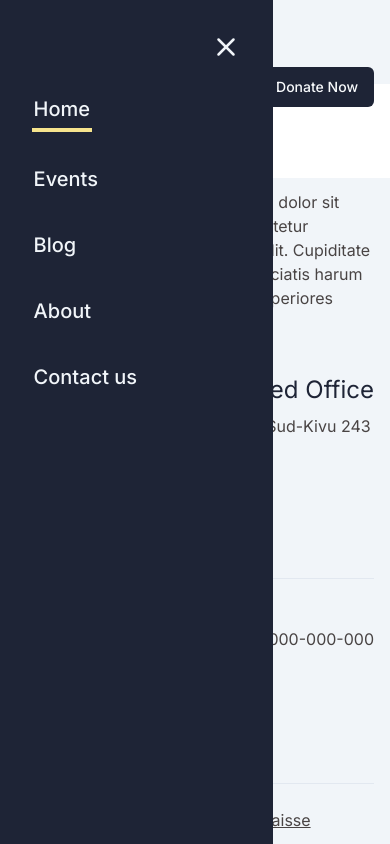
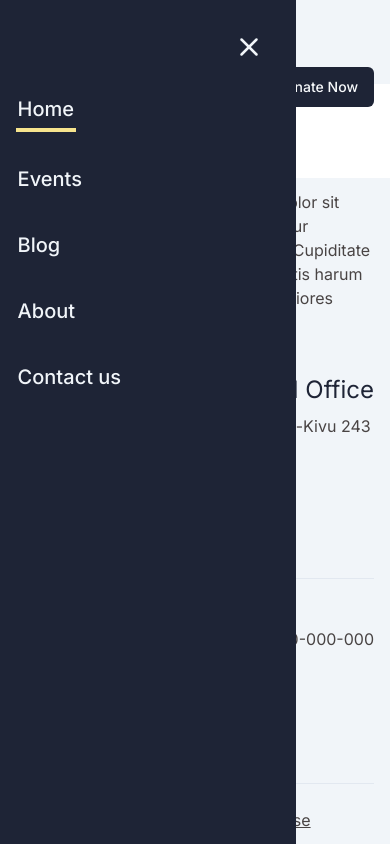
Before and after one commit to abanicaisse/psychocenter, a Next.js app: page / in a window 390 px wide. Both pictures are taken after a click on the button 44 px from the left and 86 px from the top of the page. Built offline with nearby package versions, Linux system fonts and the light colour scheme.

Commit message:
bug: fix navbar overflowing

```diff
--- a/app/_components/Navbar.tsx
+++ b/app/_components/Navbar.tsx
@@ -63,11 +63,12 @@ const Navbar = () => {
         display: "none",
         duration: 2,
         left: -100,
+        width: 0,
       },
       {
         display: "flex",
         left: "-1rem",
-        width: "70%",
+        width: "80%",
       }
     );
   }, [expandMobileNav]);
@@ -92,7 +93,7 @@ const Navbar = () => {
                   ref={mobileMenuRef}
                   className={`${
                     windowWidth < 720 && expandMobileNav ? "flex" : "hidden"
-                  } mobile-menu w-[40%] h-[100vh] flex-col absolute top-[-3.7rem] left-[-1rem] px-[2rem] py-[2rem] bg-primary z-[100] overflow-y-auto`}
+                  } mobile-menu w-full flex-col fixed top-0 bottom-0 left-0 px-[2rem] py-[2rem] bg-primary z-[100] overflow-y-auto`}
                 >
                   <X
                     width={30}
--- a/app/layout.tsx
+++ b/app/layout.tsx
@@ -19,7 +19,7 @@ export default function RootLayout({
   return (
     <html lang="en">
       <body
-        className={`flex flex-col w-full min-h-[100vh] ${inter.className} bg-white`}
+        className={`flex flex-col w-full min-h-[100vh] ${inter.className} bg-white overflow-x-hidden`}
       >
         <Navbar />
         {children}
```
